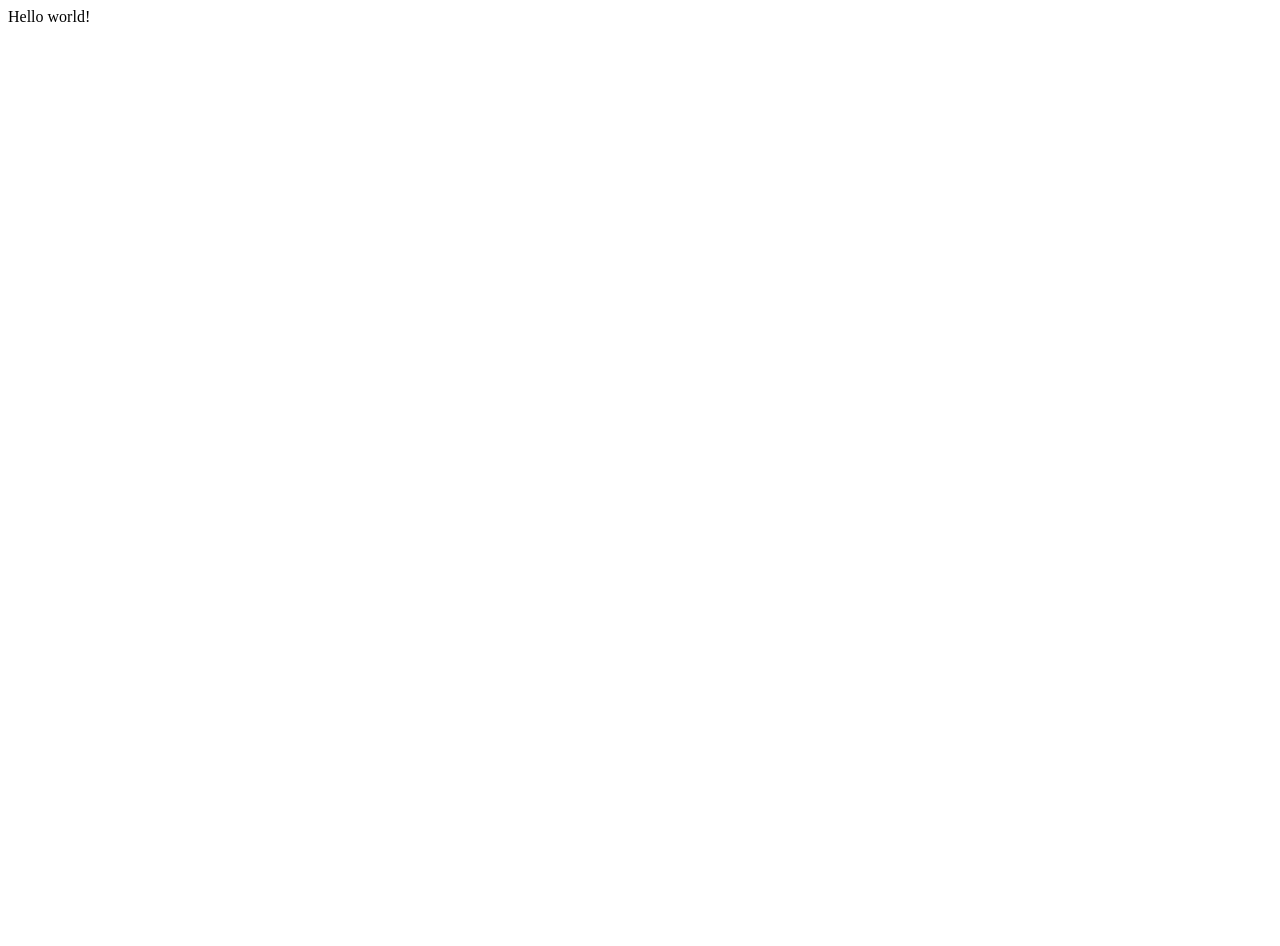
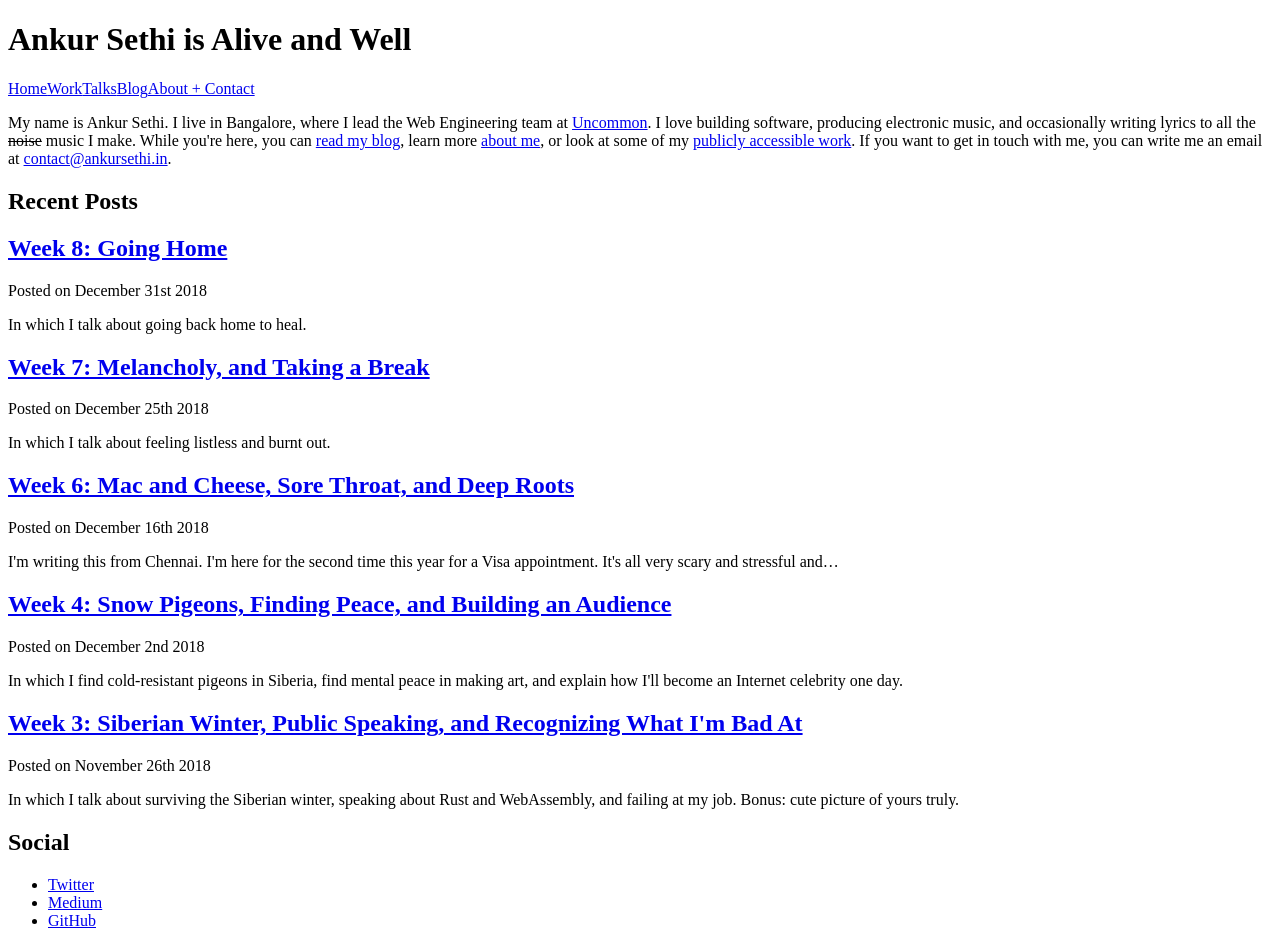
Before and after one commit to s3thi/ankursethi.in-slightly-less-old, a Gatsby site: page / in a window 1280 px wide. Before the commit the page ends 800 px from the top, so only its background shows below. Built offline with nearby package versions, Linux system fonts and the light colour scheme; Gatsby itself is replaced by a stand-in of ours.

Commit message:
Flesh out the homepage
Flesh out the homepage with:

  - The basic layout of the website
  - Content from `content/index.md`
  - The 5 most recent posts

```diff
--- /dev/null
+++ b/src/components/recent-posts.js
@@ -0,0 +1,61 @@
+import React from "react";
+import { graphql, Link, StaticQuery } from "gatsby";
+import moment from "moment";
+
+import { makePostUrl } from "../utils/urls";
+
+const RecentPosts = () => (
+  <StaticQuery
+    query={query}
+    render={data => {
+      const recentPosts = data.allMarkdownRemark.edges;
+
+      return (
+        <section>
+          <h1>Recent Posts</h1>
+          {recentPosts.map(({ node: { frontmatter, excerpt } }, i) => {
+            const niceDate = moment(frontmatter.date).format("MMMM Do YYYY");
+
+            return (
+              <article key={i}>
+                <h2>
+                  <Link to={makePostUrl(frontmatter.date, frontmatter.slug)}>
+                    {frontmatter.title}
+                  </Link>
+                </h2>
+                <p>
+                  Posted on <time dateTime={frontmatter.date}>{niceDate}</time>
+                </p>
+                <p>{frontmatter.description || excerpt}</p>
+              </article>
+            );
+          })}
+        </section>
+      );
+    }}
+  />
+);
+
+const query = graphql`
+  query {
+    allMarkdownRemark(
+      limit: 5
+      filter: { fileAbsolutePath: { regex: "//content/posts/.*[.]md$/" } }
+      sort: { order: DESC, fields: [frontmatter___date] }
+    ) {
+      edges {
+        node {
+          excerpt
+          frontmatter {
+            title
+            date
+            description
+            slug
+          }
+        }
+      }
+    }
+  }
+`;
+
+export default RecentPosts;
--- a/src/pages/index.js
+++ b/src/pages/index.js
@@ -1,3 +1,28 @@
-import React from "react"
+import React from "react";
+import { graphql } from "gatsby";
 
-export default () => <div>Hello world!</div>
+import BaseLayout from "../components/base-layout";
+import RecentPosts from "../components/recent-posts";
+
+const Index = ({ data }) => {
+  const html = data.markdownRemark.html;
+
+  return (
+    <BaseLayout>
+      <main>
+        <section dangerouslySetInnerHTML={{ __html: html }} />
+        <RecentPosts />
+      </main>
+    </BaseLayout>
+  );
+};
+
+export const query = graphql`
+  query {
+    markdownRemark(fileAbsolutePath: { regex: "//content/index[.]md$/" }) {
+      html
+    }
+  }
+`;
+
+export default Index;
```
